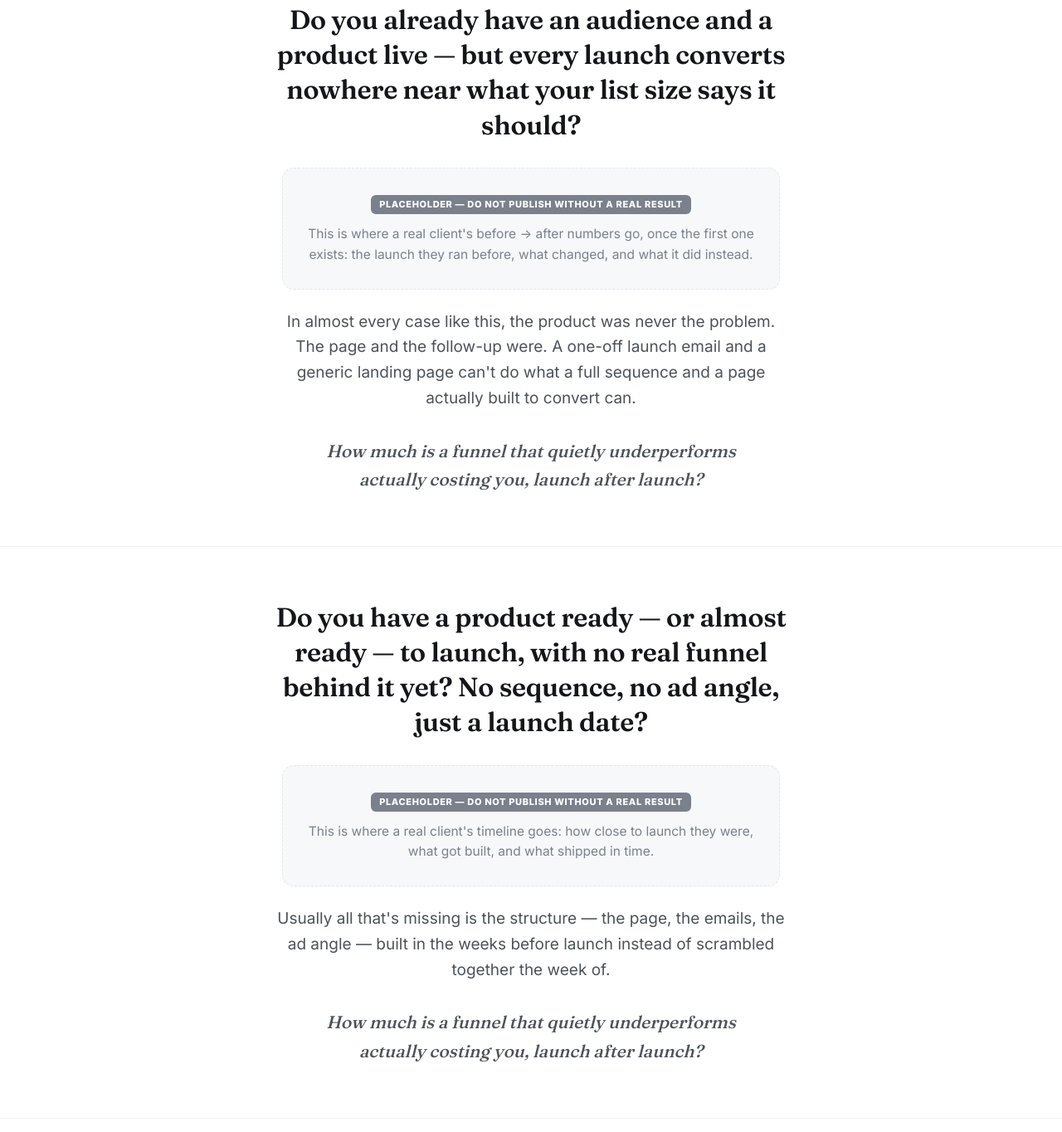
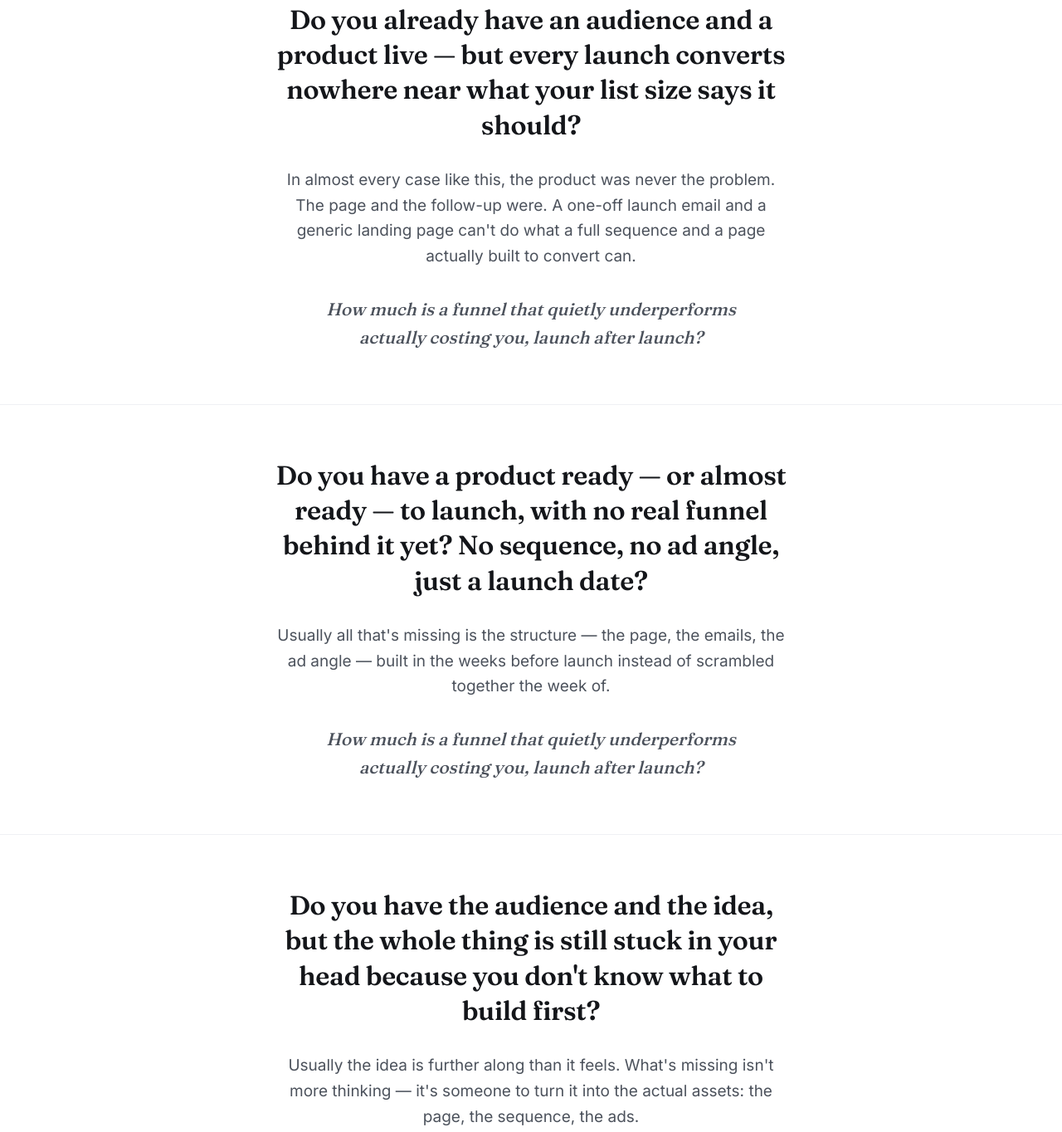
Before and after one commit to Arminas05/maxingconversion, a plain HTML site: page public/sales/index.html in a window 1280 px wide. Shown: the part 2225-3589 px from the top of the page at 83% size. Drawn offline with Linux system fonts and the light colour scheme.

Commit message:
Remove placeholder blocks from /sales/ and fix the reveal flash
The "PLACEHOLDER — DO NOT PUBLISH WITHOUT A REAL RESULT" blocks were
build-time notes to me, not page content, and they were live on the
public site. Removed. The qualification blocks now run on self-diagnosis
alone, which reads fine — a real client result can be dropped into the
matching block when one exists.

Also fixed the animation flash: funnel.js added the js-reveal flag at the
end of <body>, so the page painted fully visible and then re-hid and
animated, which looked like a jump rather than a transition. The flag is
now set by a small inline script in <head> before first paint, with a
timeout that removes it if funnel.js never loads — keeping the
JS-failure-means-visible guarantee from the previous fix.

Co-Authored-By: Claude Opus 5 <noreply@anthropic.com>
Claude-Session: https://claude.ai/code/session_0198VeeMUpFZdGP2kpSxxqzJ

```diff
--- a/public/sales/index.html
+++ b/public/sales/index.html
@@ -15,8 +15,7 @@
 <!-- ═══════════════════════════════════════════════════════════════
      High-ticket application-page architecture (wb-authority-funnel,
      Mode A). Deliberately typography-first — no icon grids, no
-     feature cards, no price on the page. See SETUP.md before editing
-     the qualification-block placeholders below.
+     feature cards, no price on the page.
 
      Config (booking link, form, VSL) lives in /assets/config.js.
      ═══════════════════════════════════════════════════════════════ -->
@@ -25,6 +24,20 @@
 <link rel="preconnect" href="https://fonts.gstatic.com" crossorigin>
 <link href="https://fonts.googleapis.com/css2?family=Inter:wght@400;500;600;700;800;900&family=Fraunces:opsz,wght@9..144,400;9..144,500;9..144,600;9..144,700&display=swap" rel="stylesheet">
 <link rel="stylesheet" href="/assets/theme.css">
+
+<!-- Set the reveal-animation flag BEFORE first paint. Doing this from
+     funnel.js at the end of <body> let the page paint first, so content
+     flashed in and then jumped as it re-hid. The timeout un-sets it if
+     funnel.js never loads, so a script failure can't leave the page blank. -->
+<script>
+(function(){
+  var d = document.documentElement;
+  d.className += (d.className ? ' ' : '') + 'js-reveal';
+  setTimeout(function(){
+    if(!window.Funnel) d.className = d.className.replace(/\bjs-reveal\b/, '');
+  }, 2500);
+})();
+</script>
 </head>
 <body>
 
@@ -83,19 +96,13 @@
   </section>
 
   <!-- ═══════════ QUALIFICATION BLOCKS — largest avatar first ═══════════
-       Each "wb-proof-slot" is an intentional, visible placeholder. Per
-       the wb-authority-funnel skill's honesty gate, a qualification
-       block needs a REAL named client result before it can carry one —
-       there isn't one yet. Fill these in as real results come in;
-       do not replace them with invented names or numbers. ═══════════ -->
+       These run on self-diagnosis only. When a real, named client result
+       exists, add it inside the matching block — real names and real
+       numbers only, never invented ones. ═══════════ -->
 
   <section class="wb-qual reveal">
     <div class="wb-page">
       <h3>Do you already have an audience and a product live — but every launch converts nowhere near what your list size says it should?</h3>
-      <div class="wb-proof-slot">
-        <span class="tag">Placeholder — do not publish without a real result</span>
-        <p>This is where a real client's before → after numbers go, once the first one exists: the launch they ran before, what changed, and what it did instead.</p>
-      </div>
       <div class="wb-diagnosis">
         <p>In almost every case like this, the product was never the problem. The page and the follow-up were. A one-off launch email and a generic landing page can't do what a full sequence and a page actually built to convert can.</p>
       </div>
@@ -106,10 +113,6 @@
   <section class="wb-qual band reveal">
     <div class="wb-page">
       <h3>Do you have a product ready — or almost ready — to launch, with no real funnel behind it yet? No sequence, no ad angle, just a launch date?</h3>
-      <div class="wb-proof-slot">
-        <span class="tag">Placeholder — do not publish without a real result</span>
-        <p>This is where a real client's timeline goes: how close to launch they were, what got built, and what shipped in time.</p>
-      </div>
       <div class="wb-diagnosis">
         <p>Usually all that's missing is the structure — the page, the emails, the ad angle — built in the weeks before launch instead of scrambled together the week of.</p>
       </div>
@@ -120,10 +123,6 @@
   <section class="wb-qual reveal">
     <div class="wb-page">
       <h3>Do you have the audience and the idea, but the whole thing is still stuck in your head because you don't know what to build first?</h3>
-      <div class="wb-proof-slot">
-        <span class="tag">Placeholder — do not publish without a real result</span>
-        <p>This is where a real client's starting point goes: what existed before we spoke, and what existed 7 days later.</p>
-      </div>
       <div class="wb-diagnosis">
         <p>Usually the idea is further along than it feels. What's missing isn't more thinking — it's someone to turn it into the actual assets: the page, the sequence, the ads.</p>
       </div>
@@ -220,10 +219,6 @@
 
   <!-- Real client proof goes here once it exists — see the skill's
        honesty gate. Left empty deliberately. -->
-  <div class="wb-proof-slot" style="margin:56px auto;max-width:640px;">
-    <span class="tag">Placeholder — do not publish without a real result</span>
-    <p>Once real client results exist, this is the highest-leverage spot on the page: the last thing someone sees before their call. Left empty until there's something true to put here.</p>
-  </div>
 
   <hr class="divider">
 
```
